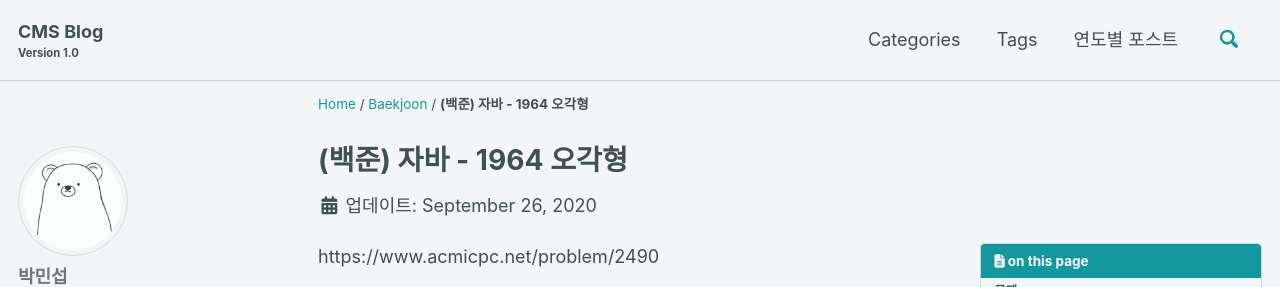
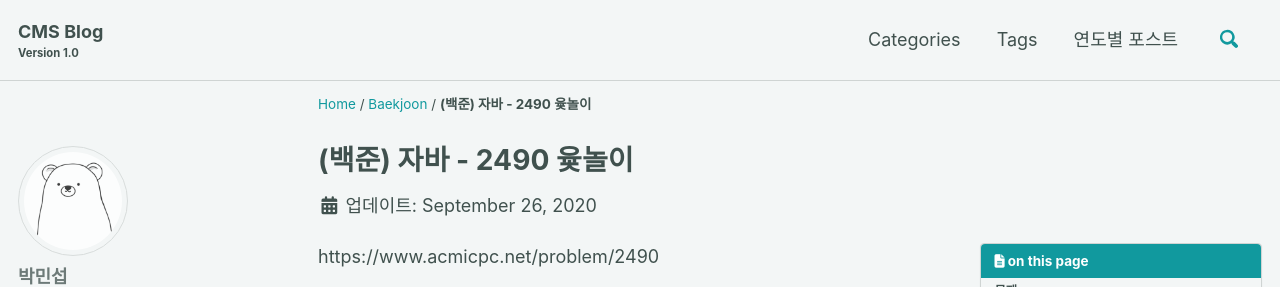
Before and after one commit to parkminseob/parkminseob.github.io, a Jekyll site: the page built from _posts/baekjoon/2020-09-26-baekjoon-2490.md, in a window 1280 px wide and 900 px high. Shown: the top 287 px of the window. Built offline with Jekyll 4.4.1, drawn with Linux system fonts in a browser that asks for light colours; cached includes are drawn as plain includes; nearby versions of some CDN libraries; comment, search, counter and statistics services are not loaded.

Commit message:
알고리즘

```diff
--- a/_posts/baekjoon/2020-09-26-baekjoon-2490.md
+++ b/_posts/baekjoon/2020-09-26-baekjoon-2490.md
@@ -1,5 +1,5 @@
 ---
-title: (백준) 자바 - 1964 오각형
+title: (백준) 자바 - 2490 윷놀이
 layout: single
 author_profile: true
 read_time: true
```
